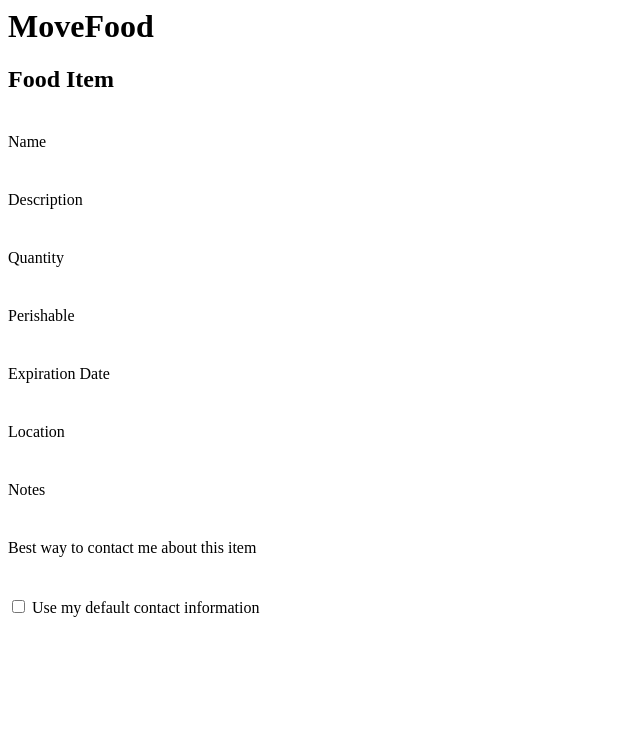
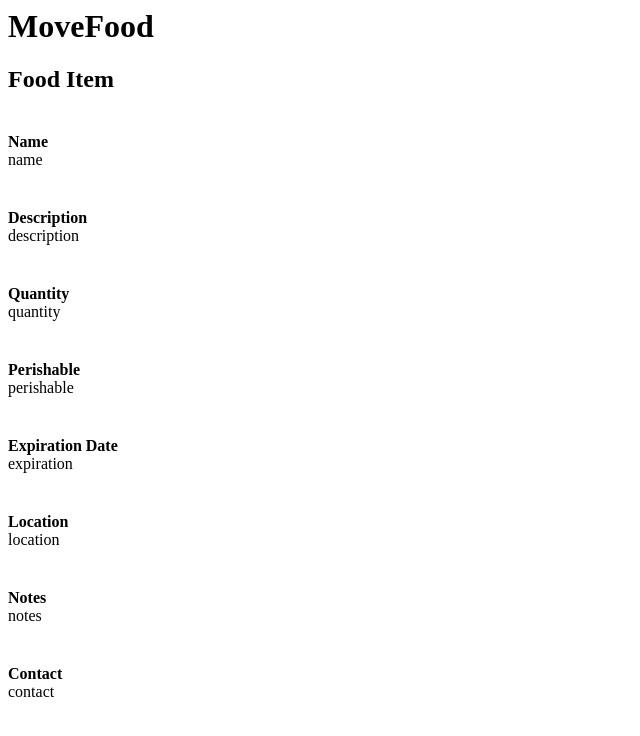
Before and after one commit to chachasikes/MoveFood, a PHP site: page /show-item.html in a window 1280 px wide. Shown: the top 736 px of the page, without its empty margins (0-640 px from the left). Run offline with PHP 8.4, Linux system fonts and the light colour scheme.

Commit message:
Added basic js loading content into show item page.

```diff
--- a/source/css/style.css
+++ b/source/css/style.css
@@ -7,3 +7,7 @@
   display: inline-block;
   vertical-align: top;
 }
+
+.label {
+  font-weight: bold;
+}
--- /dev/null
+++ b/source/js/showitem.js
@@ -0,0 +1,43 @@
+$(document).ready(function(){
+
+
+    var item = {};
+    item.name = "name";
+    item.description = "description";
+    item.quantity = "quantity";
+    item.perishable = "perishable";
+    item.expiration = "expiration";
+    item.location = "location";
+    item.notes = "notes";
+    item.contact = "contact";
+
+
+    $('div#content div#food_name').html(item.name);
+    $('div#content div#food_description').html(item.description);
+    $('div#content div#food_quantity').html(item.quantity);
+    $('div#content div#food_perishable').html(item.perishable);
+    $('div#content div#food_expiration').html(item.expiration);
+    $('div#content div#food_location').html(item.location);
+    $('div#content div#food_notes').html(item.notes);
+    $('div#content div#food_contact').html(item.contact);
+
+
+
+
+/*
+    item.description = $('form#add-item-block-form #food_description').val();
+    item.quantity = $('form#add-item-block-form #food_quantity').val();
+    item.units = $('form#add-item-block-form #food_units').val();
+    item.perishable = $('form#add-item-block-form #food_perishable:checked').val();
+    item.expiration = $('form#add-item-block-form #food_expiration').val();
+    item.location_description = $('form#add-item-block-form #food_location_description:checked').val();
+    item.default_location = $('form#add-item-block-form #food_default_location').val();
+    item.notes = $('form#add-item-block-form #food_notes').val();
+    item.contact_detail = $('form#add-item-block-form #food_contact_detail').val();
+    item.default_contact = $('form#add-item-block-form #food_default_contact:checked').val();
+*/
+
+
+
+
+});
--- a/source/show-item.html
+++ b/source/show-item.html
@@ -7,7 +7,7 @@
     <link rel="stylesheet" href="css/style.css" type="text/css" />
     <script type="text/javascript" src="js/jquery-1.5.min.js"></script>
     <script type="text/javascript" src="js/movefood.js"></script>
-    <script type="text/javascript" src="js/additem.js"></script>
+    <script type="text/javascript" src="js/showitem.js"></script>
   </head>
   <body>
     <div id="container">
@@ -16,7 +16,6 @@
         <div id="page-title"><h2>Food Item</h2></div>
       </div>
       <div id="content">
-
         <div class="item">
           <div class="label">Name</div>
           <div id="food_name"></div>
@@ -28,7 +27,7 @@
         </div>
 
         <div class="item">
-              <label for="field_quantity">Quantity</label>
+          <div class="label">Quantity</div>
           <div id="food_quantity"></div>
         </div>
 
@@ -53,15 +52,9 @@
         </div>
 
         <div class="item">
-              <div class="label">Best way to contact me about this item</div>
-              <div id="food_contact_detail"></div>
+          <div class="label">Contact</div>
+          <div id="food_contact"></div>
         </div>
-
-            <div class="item">
-              <input type="checkbox" id="food_default_contact" value="default_contact" /> Use my default contact information
-            </div>
-
-
       </div>
       <div id="footer">
       </div>
```
Lines whose indentation alone changed are shown as unchanged.
